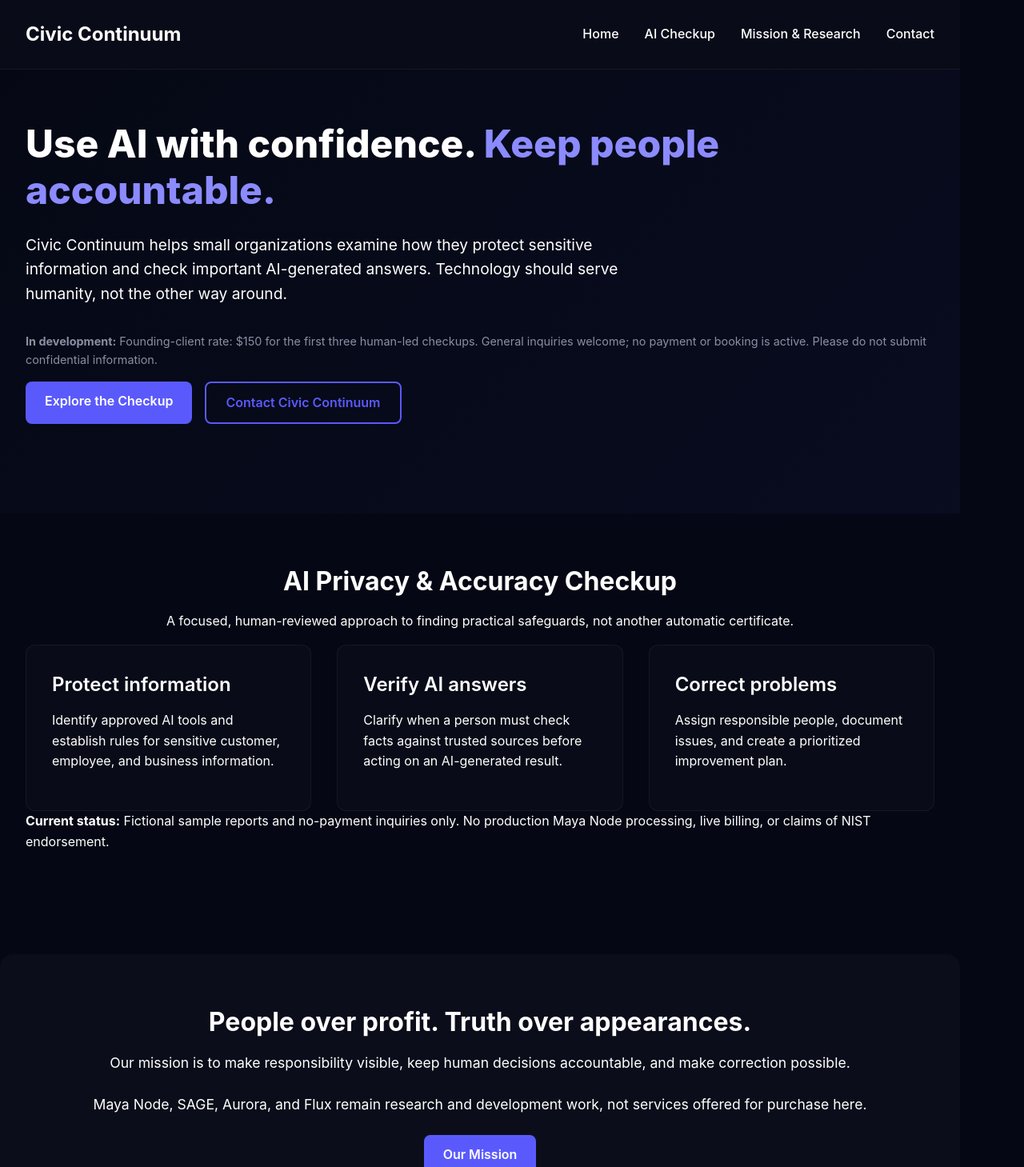
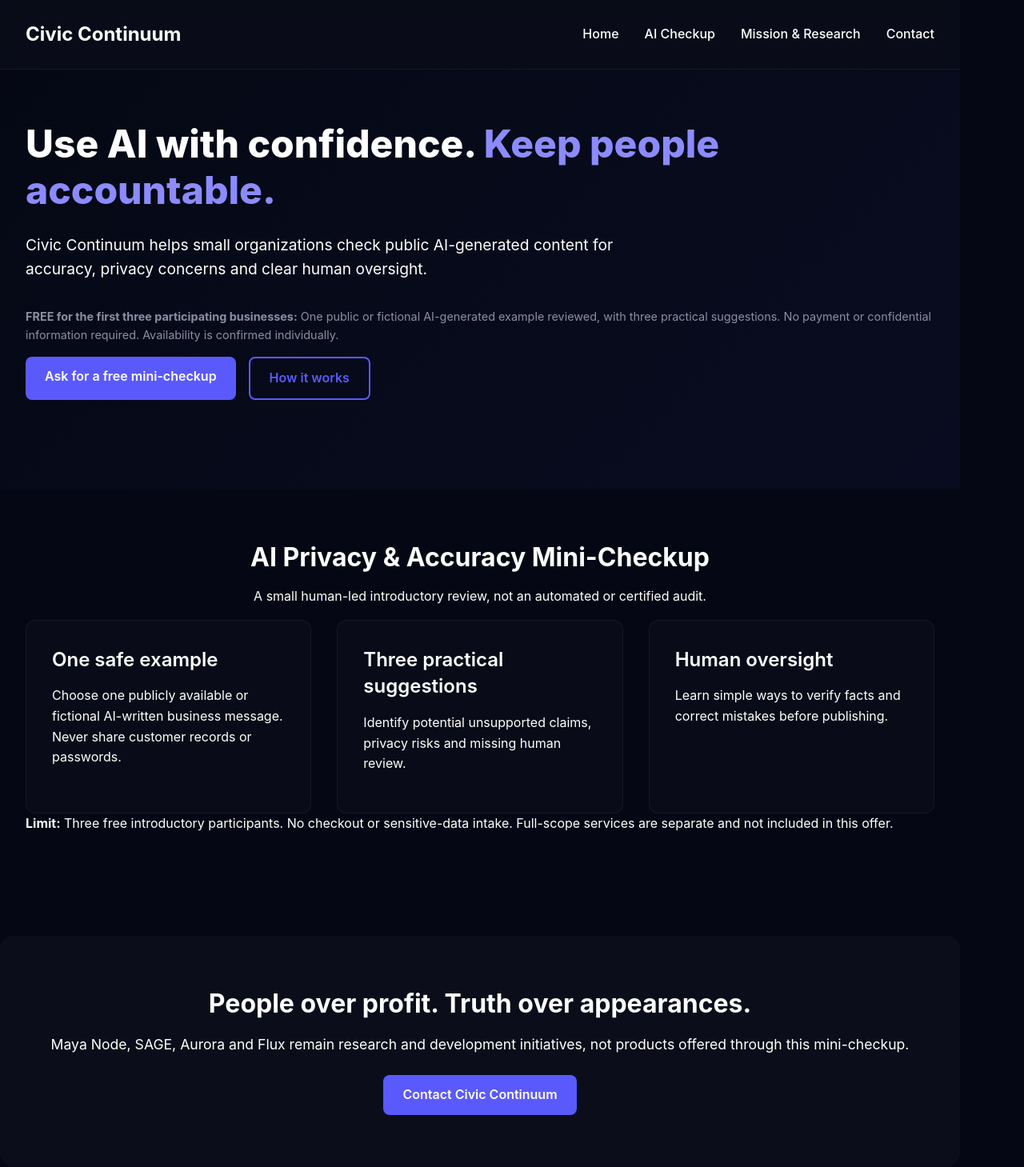
Before and after one commit to mommommy1960-lang/maya-node, a React (Vite) app in the folder frontend/: page / in a window 1280 px wide. Shown: the top 1459 px of the page at 80% size. Built offline with nearby package versions, Linux system fonts and the light colour scheme.

Commit message:
Present first three free mini-checkups on isolated preview, no billing

```diff
--- a/frontend/src/pages/Home.jsx
+++ b/frontend/src/pages/Home.jsx
@@ -7,36 +7,31 @@ const Home = () => (
     <section className="hero section">
       <div className="container">
         <h1 className="hero-title">Use AI with confidence. <span className="highlight">Keep people accountable.</span></h1>
-        <p className="hero-description">Civic Continuum helps small organizations examine how they protect sensitive information and check important AI-generated answers. Technology should serve humanity, not the other way around.</p>
-        <p className="hero-footnote"><strong>In development:</strong> Founding-client rate: $150 for the first three human-led checkups. General inquiries welcome; no payment or booking is active. Please do not submit confidential information.</p>
+        <p className="hero-description">Civic Continuum helps small organizations check public AI-generated content for accuracy, privacy concerns and clear human oversight.</p>
+        <p className="hero-footnote"><strong>FREE for the first three participating businesses:</strong> One public or fictional AI-generated example reviewed, with three practical suggestions. No payment or confidential information required. Availability is confirmed individually.</p>
         <div className="hero-actions">
-          <a href="#checkup" className="btn btn-primary">Explore the Checkup</a>
-          <Link to="/contact" className="btn btn-outline">Contact Civic Continuum</Link>
+          <Link to="/contact" className="btn btn-primary">Ask for a free mini-checkup</Link>
+          <a href="#checkup" className="btn btn-outline">How it works</a>
         </div>
       </div>
     </section>
     <section id="checkup" className="features section">
       <div className="container">
-        <h2 className="text-center">AI Privacy &amp; Accuracy Checkup</h2>
-        <p className="text-center">A focused, human-reviewed approach to finding practical safeguards, not another automatic certificate.</p>
+        <h2 className="text-center">AI Privacy &amp; Accuracy Mini-Checkup</h2>
+        <p className="text-center">A small human-led introductory review, not an automated or certified audit.</p>
         <div className="grid grid-3">
-          <div className="card"><h3>Protect information</h3><p>Identify approved AI tools and establish rules for sensitive customer, employee, and business information.</p></div>
-          <div className="card"><h3>Verify AI answers</h3><p>Clarify when a person must check facts against trusted sources before acting on an AI-generated result.</p></div>
-          <div className="card"><h3>Correct problems</h3><p>Assign responsible people, document issues, and create a prioritized improvement plan.</p></div>
+          <div className="card"><h3>One safe example</h3><p>Choose one publicly available or fictional AI-written business message. Never share customer records or passwords.</p></div>
+          <div className="card"><h3>Three practical suggestions</h3><p>Identify potential unsupported claims, privacy risks and missing human review.</p></div>
+          <div className="card"><h3>Human oversight</h3><p>Learn simple ways to verify facts and correct mistakes before publishing.</p></div>
         </div>
-        <p><strong>Current status:</strong> Fictional sample reports and no-payment inquiries only. No production Maya Node processing, live billing, or claims of NIST endorsement.</p>
+        <p><strong>Limit:</strong> Three free introductory participants. No checkout or sensitive-data intake. Full-scope services are separate and not included in this offer.</p>
       </div>
     </section>
-    <section className="cta section">
-      <div className="container">
-        <div className="cta-content text-center">
-          <h2>People over profit. Truth over appearances.</h2>
-          <p>Our mission is to make responsibility visible, keep human decisions accountable, and make correction possible.</p>
-          <p>Maya Node, SAGE, Aurora, and Flux remain research and development work, not services offered for purchase here.</p>
-          <Link to="/about" className="btn btn-primary">Our Mission</Link>
-        </div>
-      </div>
-    </section>
+    <section className="cta section"><div className="container"><div className="cta-content text-center">
+      <h2>People over profit. Truth over appearances.</h2>
+      <p>Maya Node, SAGE, Aurora and Flux remain research and development initiatives, not products offered through this mini-checkup.</p>
+      <Link to="/contact" className="btn btn-primary">Contact Civic Continuum</Link>
+    </div></div></section>
   </div>
 );
 export default Home;
```
